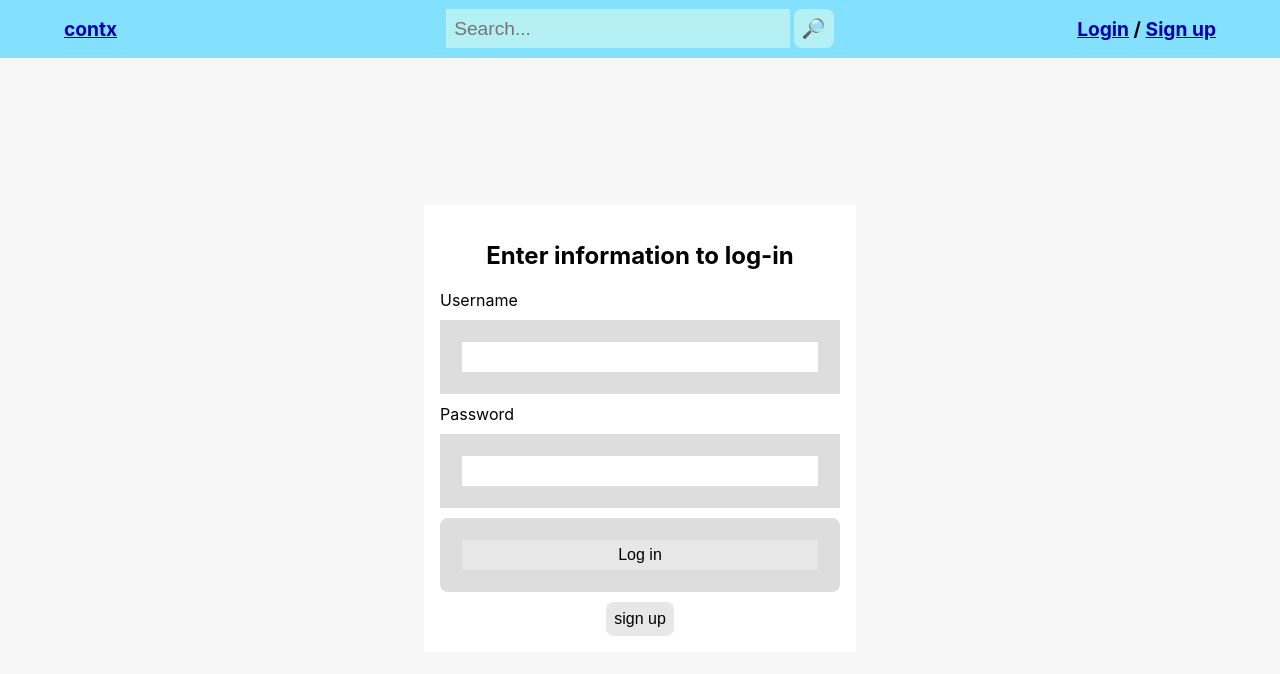
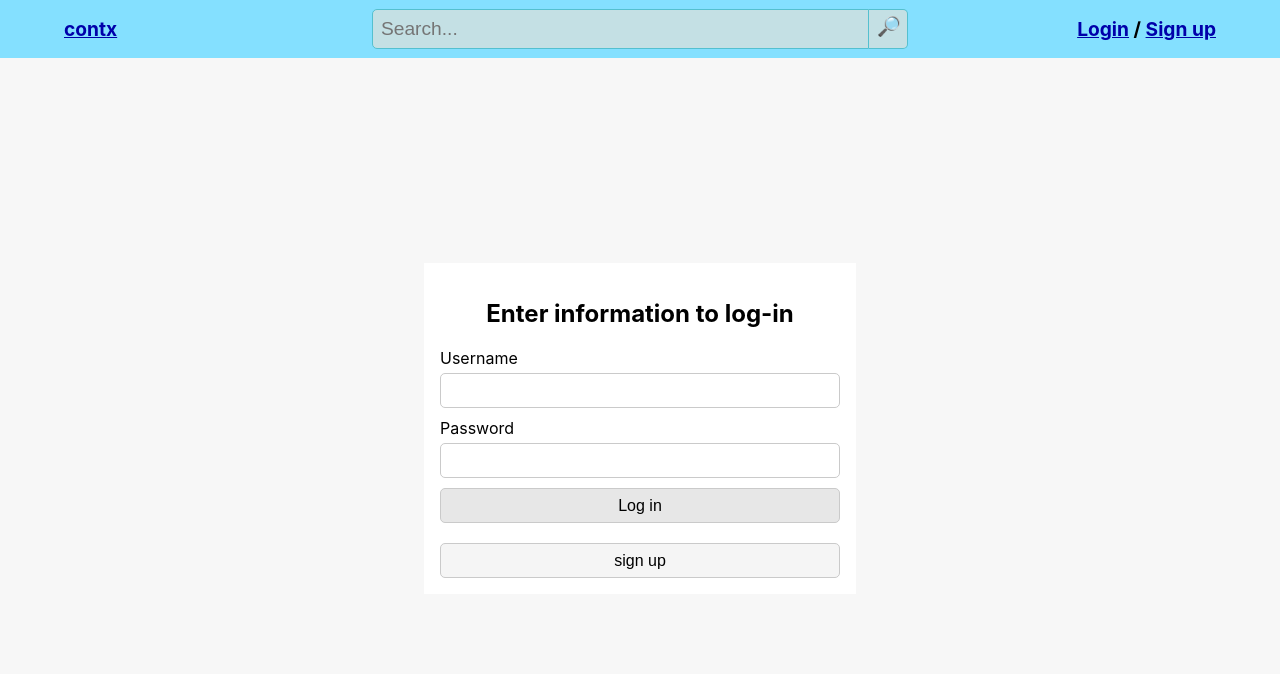
Before and after one commit to Luislfdms/Project1-COP4331C, a React (Create React App) app in the folder front-end/: page /login in a window 1280 px wide. Shown: the top 674 px of the page. Built offline with nearby package versions, Linux system fonts and the light colour scheme.

Commit message:
improve form and search styling consistency

```diff
--- a/front-end/src/App.css
+++ b/front-end/src/App.css
@@ -31,30 +31,36 @@
   color: #00a;
 }
 .home-nav, .signin-info {
-  width: 15em;
+  width: 10em;
 }
 .signin-info {
   text-align: right;
 }
 .searchbar {
-  flex-grow: .3;
+  flex-grow: .5;
   display: flex;
 }
 .searchbar .query {
   flex-grow: 1;
   padding: .4em;
-  border: none;
+  border-color: #54c0cf;
   box-sizing: border-box;
   font-size: 1em;
+  border-radius: 5px 0 0 5px;
 }
 .searchbar .search-button {
   margin: 0;
-  margin-left: .2em;
+  padding: .3em .4em .5em;
+  width: 2em;
+  /* margin-left: .2em; */
+  border-left: 0;
+  border-radius: 0 5px 5px 0;
   background-color: white;
+  border-color: #54c0cf;
 }
 .searchbar input:disabled, .searchbar button:disabled {
-  background-color: #b4f0f4;
-  color: #464;
+  background-color: #c4e0e4;
+  color: #505f50;
 }
 @media (max-width: 45rem) {
   .App {
@@ -67,6 +73,7 @@
   }
   .searchbar {
     flex-grow: 0;
+    width: 100%;
   }
   .home-nav, .signin-info {
     text-align: center;
@@ -83,7 +90,6 @@
 }
 
 button, input[type="submit"], input[type="button"] {
-  border: 0;
   padding: 8px;
   margin: 0 5px;
   border-radius: 8px;
@@ -91,9 +97,13 @@ button, input[type="submit"], input[type="button"] {
   font-size: 1em;
   background-color: #e7e7e7;
 }
+input, button {
+  border: 1px solid #cacaca;
+}
 button.destructive {
-  color: red;
+  color: #a00;
   background-color: #ffe7e7;
+  border-color: #ffcaca;
 }
 button:disabled {
   cursor: default;
@@ -115,14 +125,36 @@ button.destructive:disabled {
   text-align: left;
   display: block;
 }
-.form input {
+.form input, .form button {
   width: 100%;
   padding: 6px 10px;
   margin: 10px 0;
-  border: 2cap solid #ddd;
+  border-radius: 5px;
+  height: 35px;
   box-sizing: border-box;
   display: block;
   font-size: 1em;
+}
+.form > input:last-child, .form > button:last-child {
+  margin-bottom: 0;
+}
+.form label + input, .form label input {
+  margin-top: 5px;
+}
+.form .react-tel-input {
+  display: flex;
+  margin: 5px 0 10px;
+}
+.form .react-tel-input .form-control {
+  flex-grow: 1;
+  outline: revert;
+}
+.form .react-tel-input .selected-flag {
+  outline: revert;
+}
+.form.login .signup-button {
+  background: #f5f5f5;
+  margin-top: 20px;
 }
 
 .error {
@@ -134,6 +166,11 @@ button.destructive:disabled {
   padding: 1em;
   font-style: italic;
   background-color: #fff;
+}
+.ephemeral {
+  background-color: #f7f7f7;
+  padding: 1em;
+  font-style: italic;
 }
 .App > .error:only-child, .App > .pending:only-child {
   width: 400px;
--- a/front-end/src/Components/Navbar.js
+++ b/front-end/src/Components/Navbar.js
@@ -20,7 +20,7 @@ const Navbar = () => {
         e.preventDefault();
         onSearch();
       }
-    }} /><button type="submit" alt="Search" className="search-button" onClick={onSearch} disabled={!query}>🔎</button></div>
+    }} /><button type="submit" alt="Search" className="search-button" onClick={onSearch} disabled={!query}>🔎︎</button></div>
     <div className="signin-info">
       {cookies.userID ? <Link to="/logout">Logout</Link> : <><Link to="/login">Login</Link> / <Link to="/signup">Sign up</Link></>}
     </div>
--- a/front-end/src/Pages/Login.js
+++ b/front-end/src/Pages/Login.js
@@ -27,6 +27,11 @@ const Login = () => {
     var loginCredentials = {username,password}
     e.preventDefault()
     if (DEBUG) {
+      if (username === "FAIL") {
+        setErrorMessages({name: "api", message: "Testing failure!"});
+        setIsSubmitted(false);
+        return;
+      }
       setCookie("userID", 1);
       console.log("logged in (debug)");
       history.push("/contacts");
@@ -76,10 +81,9 @@ const Login = () => {
     );
 
   const loginForm = (
-    <div className='login form'>
+    <form className='login form' onSubmit={handleSubmit}>
       {ephemMsg && <div className="ephemeral">{ephemMsg}</div>}
       <h2> Enter information to log-in</h2>
-      <form onSubmit={handleSubmit}>
       <div>
         <label>Username
         <input
@@ -105,9 +109,8 @@ const Login = () => {
       </div>
       <input type="submit" value="Log in" />
       {errorMessages && <div class="error">{errorMessages.message}</div>}
+      <button class="signup-button" onClick={redirectSignUp}> sign up </button>
     </form>
-      <button onClick={redirectSignUp}> sign up </button>
-    </div>
     );
 
   return (
--- a/front-end/src/Pages/Logout.js
+++ b/front-end/src/Pages/Logout.js
@@ -9,7 +9,7 @@ const Logout = () => {
   useEffect(() => {
     removeCookie("userID");
 
-    history.push("/login", {msg: "Logged out successfully"});
+    history.push("/login", {msg: "Logged out successfully."});
   })
 
 
--- a/front-end/src/Pages/Signup.js
+++ b/front-end/src/Pages/Signup.js
@@ -49,7 +49,7 @@ function Signup() {
         if (result.ok) {
           // setCookie("userID", json.user_id);
           console.log('new user added', json);
-          history.push("/login", {msg: "Signed up successfully", username});
+          history.push("/login", {msg: "Signed up successfully.", username});
           return;
         } else {
           console.error(json);
```
Also changed, not shown: 11 other files (tests, documents, lock files or other folders). Lines whose indentation alone changed are shown as unchanged.
